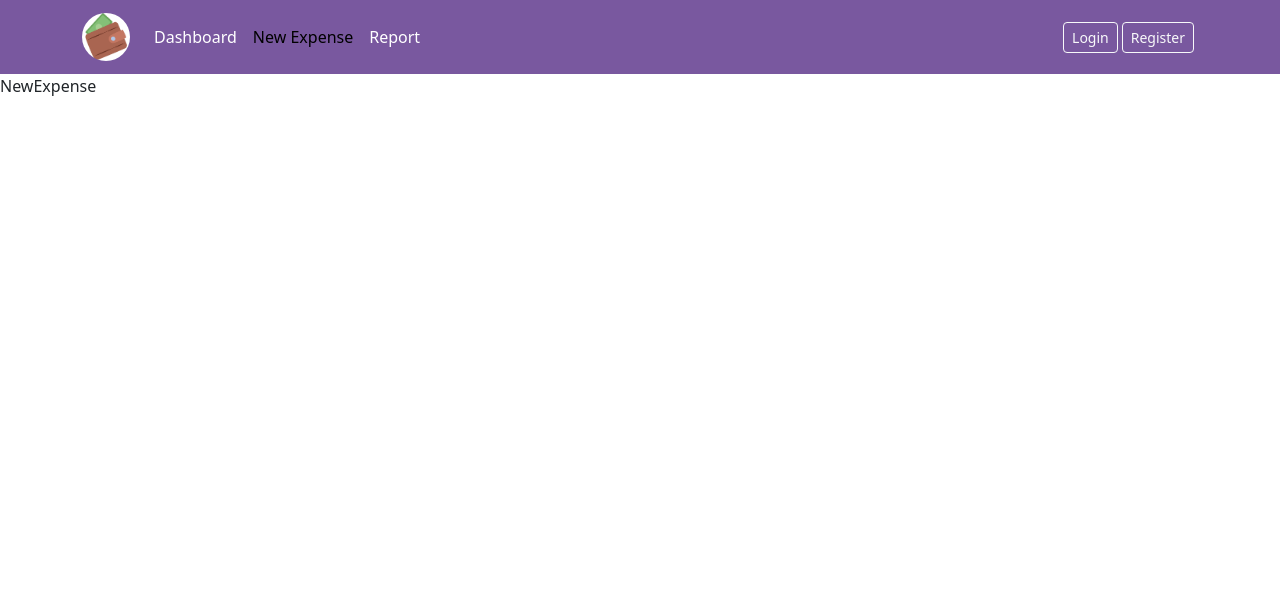
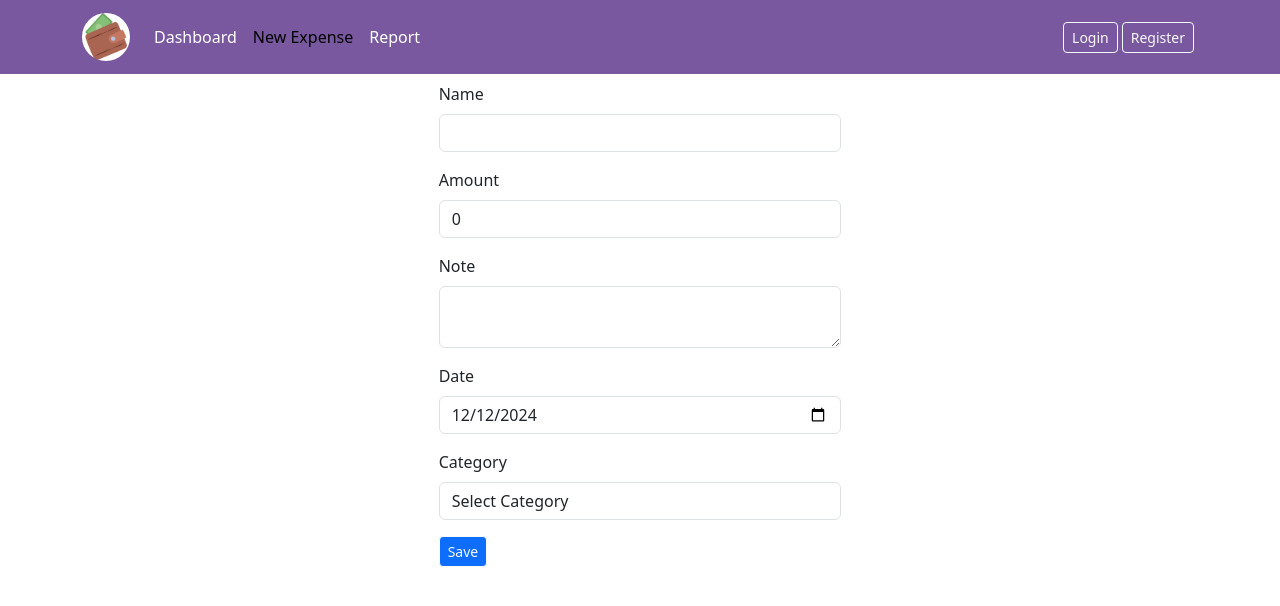
Before and after one commit to VoTanThinh12/QuanLyChiPhi, a React (Vite) app: page /new in a window 1280 px wide. Shown: the top 606 px of the page. Built offline with nearby package versions, Linux system fonts and the light colour scheme.

Commit message:
cho phep user luu expense chi tiet

```diff
--- a/package.json
+++ b/package.json
@@ -12,10 +12,13 @@
   "dependencies": {
     "axios": "^1.7.9",
     "bootstrap": "^5.3.3",
+    "cors": "^2.8.5",
+    "formik": "^2.4.6",
     "react": "^18.3.1",
     "react-dom": "^18.3.1",
     "react-icons": "^5.4.0",
-    "react-router-dom": "^7.0.2"
+    "react-router-dom": "^7.0.2",
+    "yup": "^1.6.1"
   },
   "devDependencies": {
     "@eslint/js": "^9.15.0",
--- /dev/null
+++ b/src/components/Dropdown.tsx
@@ -0,0 +1,47 @@
+interface Props {
+  options: string[];
+  id: string;
+  name: string;
+  value: string;
+  onChange: (e: React.ChangeEvent<HTMLSelectElement>) => void;
+  onBlur: (e: React.ChangeEvent<HTMLSelectElement>) => void;
+  label: string;
+  errors?: string;
+  touched?: string;
+}
+
+const Dropdown = ({
+  options,
+  id,
+  name,
+  value,
+  onChange,
+  onBlur,
+  label,
+  errors,
+  touched,
+}: Props) => {
+  return (
+    <div className="mb-3">
+      <label htmlFor="category" className="form-label">
+        {label}
+      </label>
+      <select
+        name={name}
+        id={id}
+        className="form-control"
+        onChange={onChange}
+        onBlur={onBlur}
+      >
+        <option value={value} label="Select Category" />
+
+        {options.map((option) => (
+          <option key={option} value={option} label={option} />
+        ))}
+      </select>
+      {touched && errors ? <div className="text-danger">{errors}</div> : null}
+    </div>
+  );
+};
+
+export default Dropdown;
--- a/src/hooks/useExpenseByExpenseId.tsx
+++ b/src/hooks/useExpenseByExpenseId.tsx
@@ -4,7 +4,7 @@
 
 const useExpenseByExpenseId = (expenseId: string) => {
   const [expenses, setExpense] = useState<Expense | undefined>();
-  const [errors, setErrors] = useState<string>("");
+  const [error, setErrors] = useState<string>("");
   const [isLoading, setLoader] = useState<boolean>(false);
 
   useEffect(() => {
@@ -17,7 +17,7 @@
       })
       .finally(() => setLoader(false));
   }, []);
-  return { expenses, errors, isLoading, setLoader, setErrors };
+  return { expenses, error, isLoading, setLoader, setErrors };
 };
 
 export default useExpenseByExpenseId;
--- a/src/pages/expense/ExpenseDetails.tsx
+++ b/src/pages/expense/ExpenseDetails.tsx
@@ -18,7 +18,7 @@
     return <p className="text-danger">Invalid Expense Id</p>;
   }
 
-  const { expenses, errors, isLoading, setLoader, setErrors } =
+  const { expenses, error, isLoading, setLoader, setErrors } =
     useExpenseByExpenseId(expenseId);
 
   const handleCancel = () => {
@@ -43,7 +43,7 @@
   return (
     <div className="container mt-2">
       {isLoading && <p>Loading....</p>}
-      {errors && <p className="text-danger">{errors}</p>}
+      {error && <p className="text-danger">{error}</p>}
       <div className="d-flex flex-row-reverse mb-2">
         <button
           className="btn btn-sm btn-danger"
--- a/src/pages/expense/NewExpense.tsx
+++ b/src/pages/expense/NewExpense.tsx
@@ -1,5 +1,133 @@
+import { useFormik } from "formik";
+import { Expense } from "../../model/Expense";
+import expenseValidationSchema from "../../validation/expenseValidationSchema";
+import Dropdown from "../../components/Dropdown";
+import { expenseCategories } from "../../utils/AppConstants";
+import { saveOrUpdateExpense } from "../../services/expense-service";
+import { useState } from "react";
+import { useNavigate } from "react-router-dom";
+
 const NewExpense = () => {
-  return <div>NewExpense</div>;
+  const navigate = useNavigate();
+  const [error, setErrors] = useState<string>("");
+
+  const formik = useFormik({
+    initialValues: {
+      name: "",
+      amount: 0,
+      note: "",
+      category: "",
+      date: new Date().toISOString().split("T")[0],
+    },
+    onSubmit: (values: Expense) => {
+      saveOrUpdateExpense(values)
+        .then((response) => {
+          if (response && response.status === 201) {
+            navigate("/");
+          }
+        })
+        .catch((error) => {
+          console.log(error);
+          setErrors(error.message);
+        });
+    },
+    validationSchema: expenseValidationSchema,
+  });
+  return (
+    <div className="d-flex justify-content-center align-items-center mt-2">
+      <div className="container col-md-4 col-sm-8 col-xs-12">
+        {error && <p className="text-danger fst-italic">{error}</p>}
+        <form onSubmit={formik.handleSubmit}>
+          <div className="mb-3">
+            <label htmlFor="name" className="form-label">
+              Name
+            </label>
+            <input
+              type="text"
+              id="name"
+              className="form-control"
+              value={formik.values.name}
+              onChange={formik.handleChange}
+              onBlur={formik.handleBlur}
+            />
+            {formik.touched.name && formik.errors.name ? (
+              <div className="text-danger fst-italic">
+                Expense name is required
+              </div>
+            ) : null}
+          </div>
+          <div className="mb-3">
+            <label htmlFor="amount" className="form-label">
+              Amount
+            </label>
+            <input
+              type="number"
+              id="amount"
+              name="amount"
+              className="form-control"
+              value={formik.values.amount}
+              onChange={formik.handleChange}
+              onBlur={formik.handleBlur}
+            />
+            {formik.touched.amount && formik.errors.amount ? (
+              <div className="text-danger fst-italic">
+                {formik.errors.amount}
+              </div>
+            ) : null}
+          </div>
+          <div className="mb-3">
+            <label htmlFor="note" className="form-label">
+              Note
+            </label>
+            <textarea
+              type="text"
+              id="note"
+              name="note"
+              className="form-control"
+              value={formik.values.note}
+              onChange={formik.handleChange}
+            />
+          </div>
+          <div className="mb-3">
+            <label htmlFor="date" className="form-label">
+              Date
+            </label>
+            <input
+              type="date"
+              id="date"
+              name="date"
+              className="form-control"
+              value={formik.values.date}
+              onChange={formik.handleChange}
+              onBlur={formik.handleBlur}
+            />
+            {formik.touched.date && formik.errors.date ? (
+              <div className="text-danger fst-italic">
+                Expense date is required
+              </div>
+            ) : null}
+          </div>
+          <Dropdown
+            options={expenseCategories}
+            id="category"
+            name="category"
+            value={formik.values.category}
+            label="Category"
+            onChange={formik.handleChange}
+            onBlur={formik.handleBlur}
+            errors={formik.errors.category}
+            touched={formik.touched.category}
+          />
+          <button
+            className="btn btn-sm btn-primary btn-outline-light"
+            type="submit"
+          >
+            Save
+          </button>
+        </form>
+      </div>
+    </div>
+  );
 };
 
 export default NewExpense;
--- a/src/services/expense-service.ts
+++ b/src/services/expense-service.ts
@@ -12,3 +12,7 @@
 export const deleteExpenseByExpenseId = (expenseId: string) => {
   return apiClient.delete<void>(`/expenses/${expenseId}`);
 };
+
+export const saveOrUpdateExpense = (Expense) => {
+  return apiClient.post<Expense>(`/expenses`, Expense);
+};
--- /dev/null
+++ b/src/utils/AppConstants.ts
@@ -0,0 +1,7 @@
+export const expenseCategories = [
+  "Shopping 2",
+  "Food3",
+  "Transport",
+  "Utilities",
+  "Others",
+];
--- /dev/null
+++ b/src/validation/expenseValidationSchema.ts
@@ -0,0 +1,14 @@
+import * as Yup from "yup";
+
+const expenseValidationSchema = Yup.object({
+  name: Yup.string()
+    .required("Exoense name is required")
+    .min(3, "Expense name must be at least 3 characters long"),
+  amount: Yup.number()
+    .required("Expense amount is required")
+    .positive("Expense amount must be greater than 0"),
+  date: Yup.date().required("Exoense name is required"),
+  category: Yup.string().required("Expense category is required"),
+});
+
+export default expenseValidationSchema;
```
Also changed, not shown: 1 other file (tests, documents, lock files or other folders).
